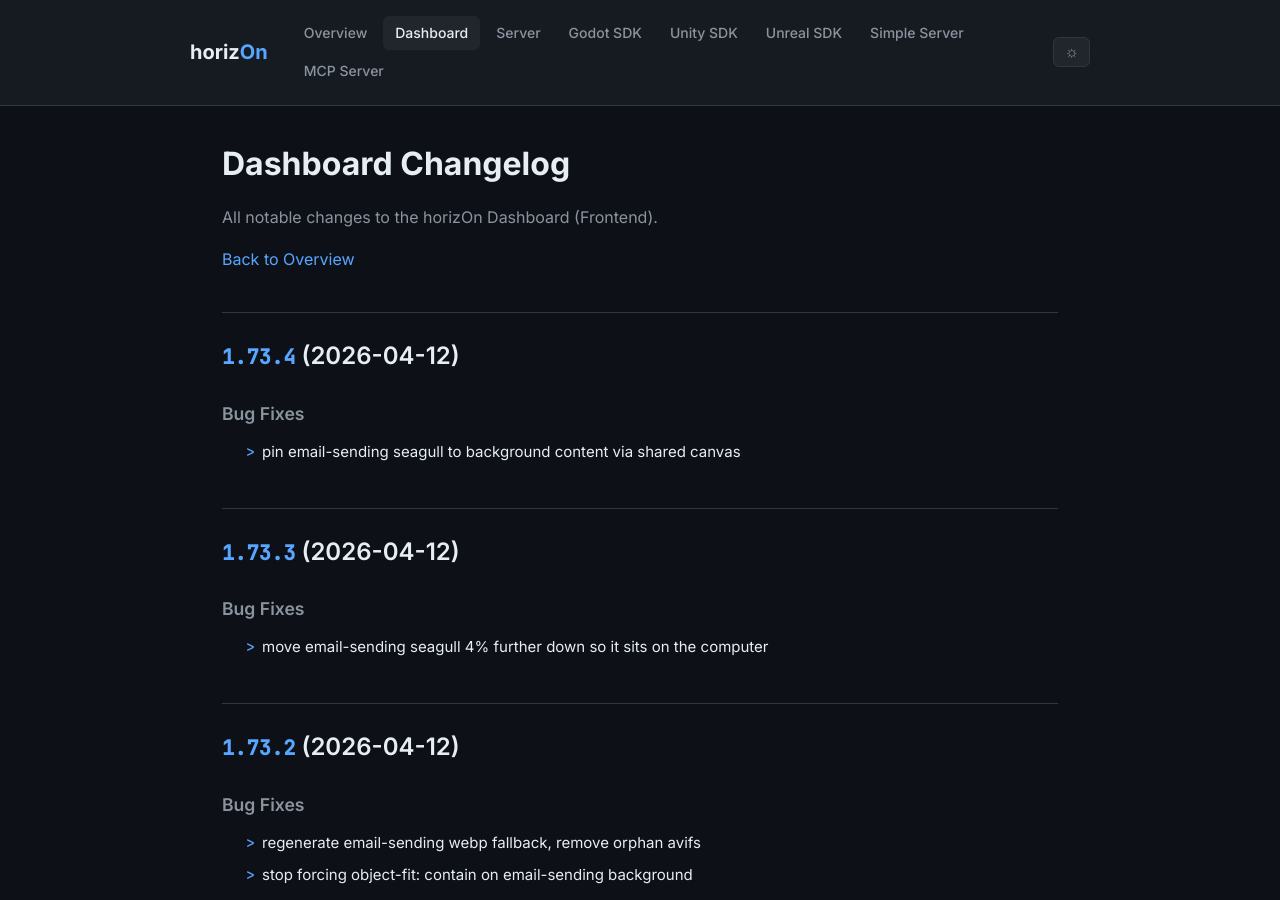
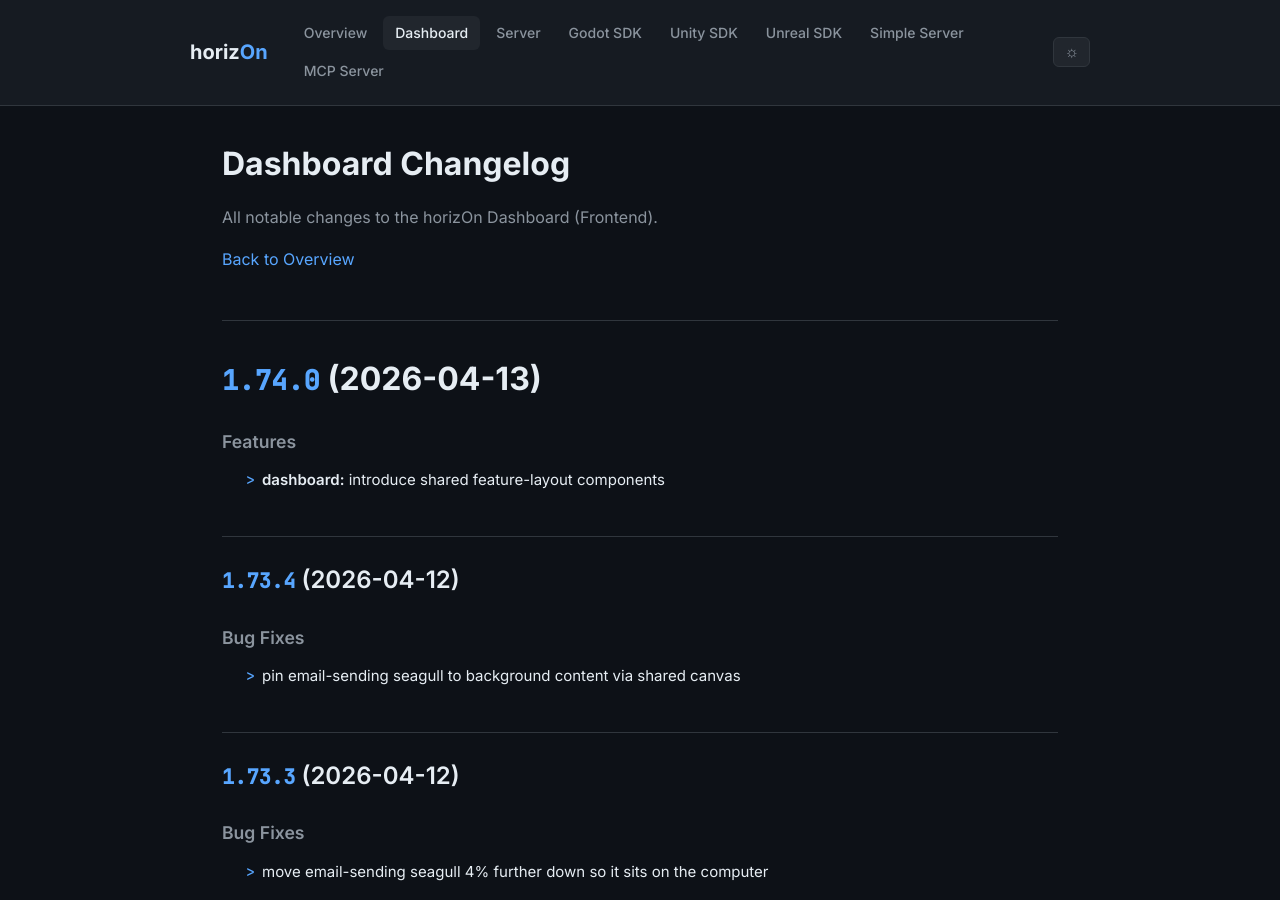
Before and after one commit to ProjectMakersDE/horizOn-Changelog, a Jekyll site: the page built from dashboard-changelog.md, in a window 1280 px wide and 900 px high. Built offline with Jekyll 4.4.1, drawn with Linux system fonts in a browser that asks for light colours.

Commit message:
chore: sync changelogs [skip ci]

```diff
--- a/dashboard-changelog.md
+++ b/dashboard-changelog.md
@@ -8,6 +8,13 @@ title: Dashboard Changelog
 All notable changes to the horizOn Dashboard (Frontend).
 
 [Back to Overview](.)
+
+# [1.74.0](https://github.com/ProjectMakersDE/horizOn-Dashboard/compare/v1.73.4...v1.74.0) (2026-04-13)
+
+
+### Features
+
+* **dashboard:** introduce shared feature-layout components ([09e3f1c](https://github.com/ProjectMakersDE/horizOn-Dashboard/commit/09e3f1cd35c797cbb98f540318ca15aea63be0b8))
 
 ## [1.73.4](https://github.com/ProjectMakersDE/horizOn-Dashboard/compare/v1.73.3...v1.73.4) (2026-04-12)
 
```
Also changed, not shown: index.md (+1 -1 lines).
